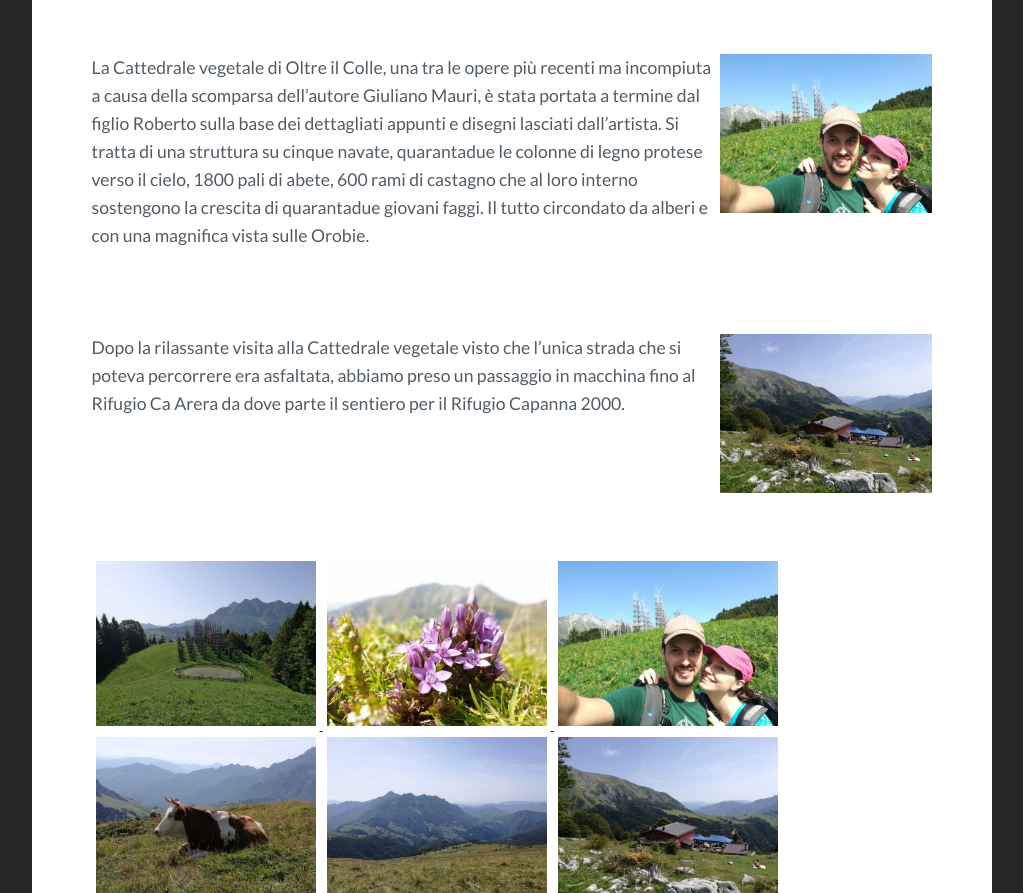
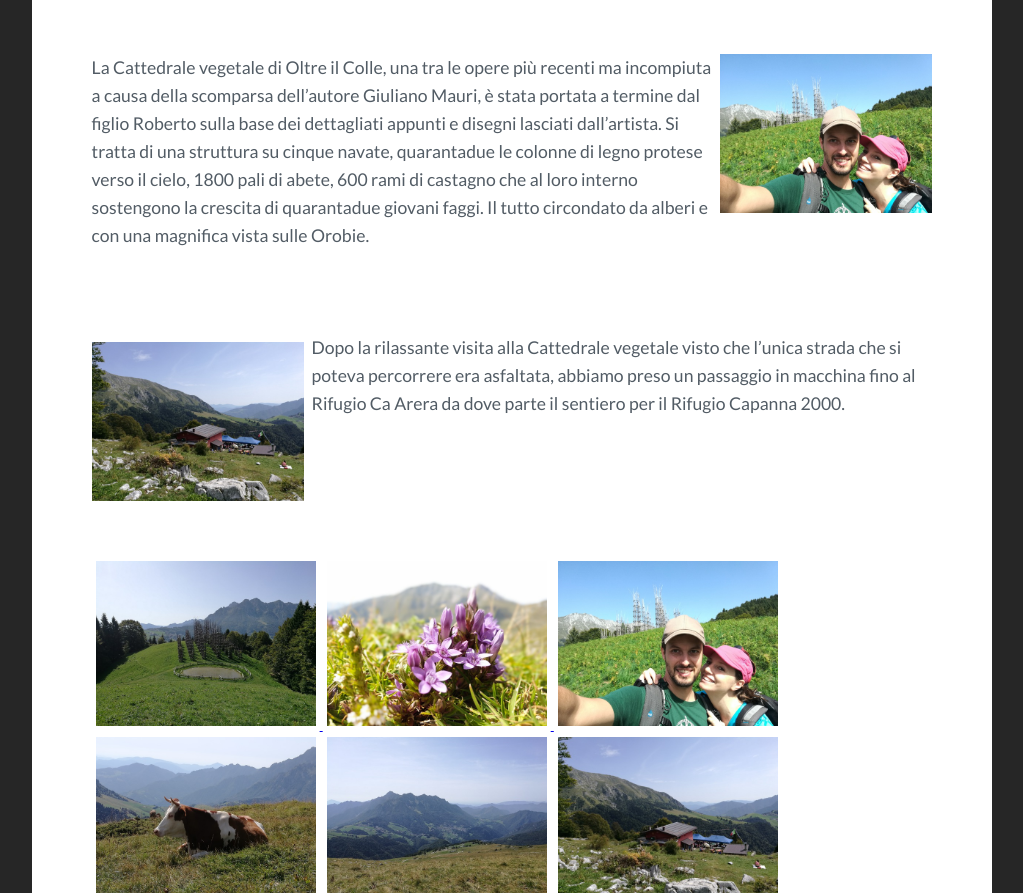
Before and after one commit to RCasatta/mirimonti, a Jekyll site: the page built from _posts/2017-08-27-capanna-2000.md, in a window 1280 px wide. Shown: the part 1380-2273 px from the top of the page, without its empty margins (128-1151 px from the left). Built offline with Jekyll 4.4.1, drawn with Linux system fonts in a browser that asks for light colours; comment, search, counter and statistics services are not loaded.

Commit message:
Corretta posizione foto

```diff
--- a/_posts/2017-08-27-capanna-2000.md
+++ b/_posts/2017-08-27-capanna-2000.md
@@ -25,7 +25,7 @@ La Cattedrale vegetale di Oltre il Colle, una tra le opere più recenti ma incom
 Si tratta di una struttura su cinque navate, quarantadue le colonne di legno protese verso il cielo, 1800 pali di abete, 600 rami di castagno che al loro interno sostengono la crescita di quarantadue giovani faggi. Il tutto circondato da alberi e con una magnifica vista sulle Orobie.
 {% include photo_end.html %}
 
-{% include photo.html content="Rifugio_Ca_Arera.jpg" position="right" %}
+{% include photo.html content="Rifugio_Ca_Arera.jpg" position="left" %}
 Dopo la rilassante visita alla Cattedrale vegetale visto che l'unica strada che si poteva percorrere era asfaltata, abbiamo preso un passaggio in macchina fino al Rifugio Ca Arera da dove parte il sentiero per il Rifugio Capanna 2000.
 {% include photo_end.html %}
 
```
